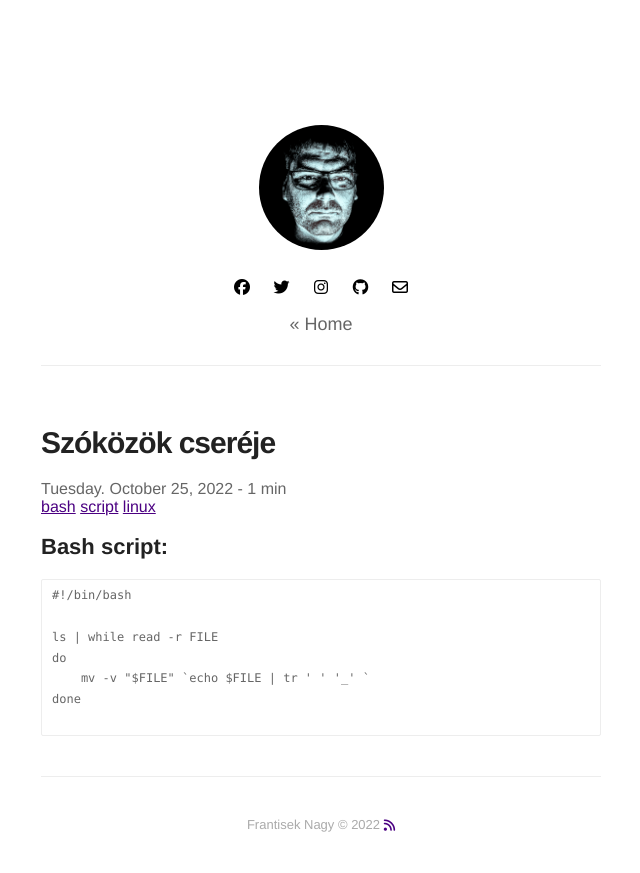
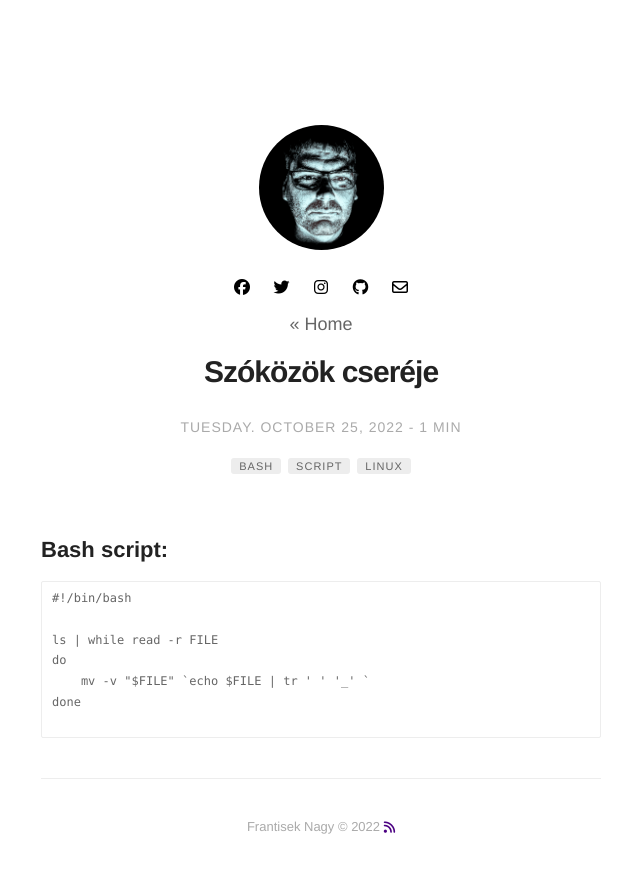
Before and after one commit to nagyfrantisek/nagyfrantisek.github.io, a Jekyll site: the page built from _posts/2022-10-25-szokozok-csereje.md, in a window 1280 px wide. Shown: the top 873 px of the page, without its empty margins (319-959 px from the left). Built offline with Jekyll 4.4.1, drawn with Linux system fonts in a browser that asks for light colours; nearby versions of some CDN libraries.

Commit message:
Update post.html

```diff
--- a/_layouts/post.html
+++ b/_layouts/post.html
@@ -1,7 +1,7 @@
 ---
 layout: page
 ---
-<section class="list">
+
 {% if page.image and page.headerImage %}
     <img class="title-image" src="{{ page.image }}" alt="{{ page.title }}">
 {% endif %}
@@ -35,7 +35,7 @@
         {% endif %}
     </div>
 {% endif %}
-</section>
+
 {% if site.related %}
     {% include related.html %}
 {% endif %}
```
